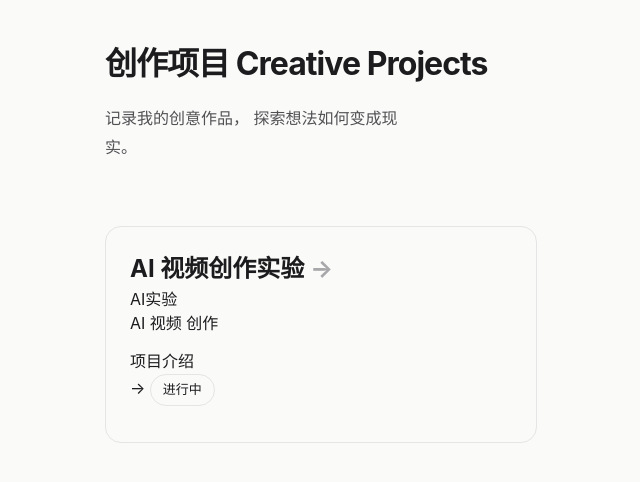
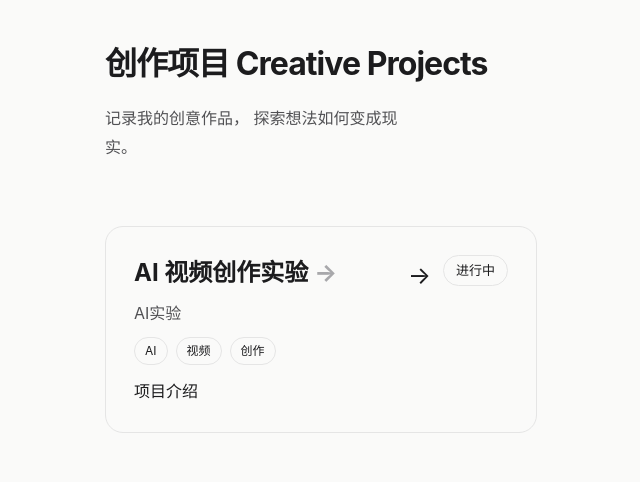
Before and after one commit to Jerry-Future666/Jerryhome, a Jekyll site: the page built from projects/index.md, in a window 1280 px wide. Shown: the top 482 px of the page, without its empty margins (319-959 px from the left). Built offline with Jekyll 4.4.1, drawn with Linux system fonts in a browser that asks for light colours.

Commit message:
Add styles for project card layout
Added styles for project card layout including main, category, tags, and side elements.

```diff
--- a/assets/css/style.css
+++ b/assets/css/style.css
@@ -1261,3 +1261,97 @@ body {
 </div>
 
 {% endif %}
+
+/* Projects 卡片布局 */
+
+.project-card {
+
+    display: flex;
+
+    justify-content: space-between;
+
+    align-items: flex-start;
+
+    padding: 28px;
+
+    border: 1px solid var(--border);
+
+    border-radius: 18px;
+
+}
+
+
+.project-main {
+
+    flex: 1;
+
+}
+
+
+.project-main h2 {
+
+    margin: 0 0 10px;
+
+}
+
+
+.project-category {
+
+    margin: 0 0 12px;
+
+    color: var(--text-secondary);
+
+}
+
+
+.project-tags {
+
+    display: flex;
+
+    gap: 8px;
+
+    flex-wrap: wrap;
+
+}
+
+
+.project-tags span {
+
+    padding: 4px 10px;
+
+    border-radius: 999px;
+
+    border: 1px solid var(--border);
+
+    font-size: 12px;
+
+}
+
+
+.project-side {
+
+    display: flex;
+
+    align-items: center;
+
+    gap: 12px;
+
+}
+
+
+.project-arrow {
+
+    font-size: 24px;
+
+}
+
+
+.project-intro {
+
+    margin-top: 28px;
+
+    font-size: 13px;
+
+    color: var(--text-secondary);
+
+}
```
